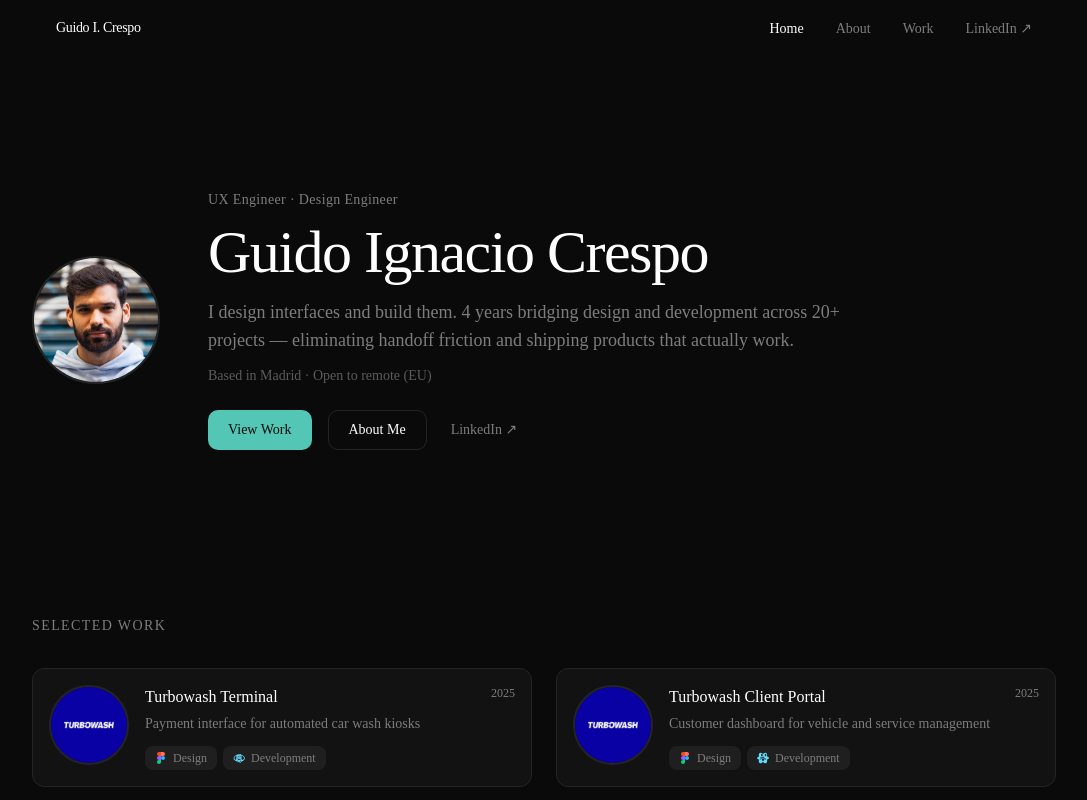
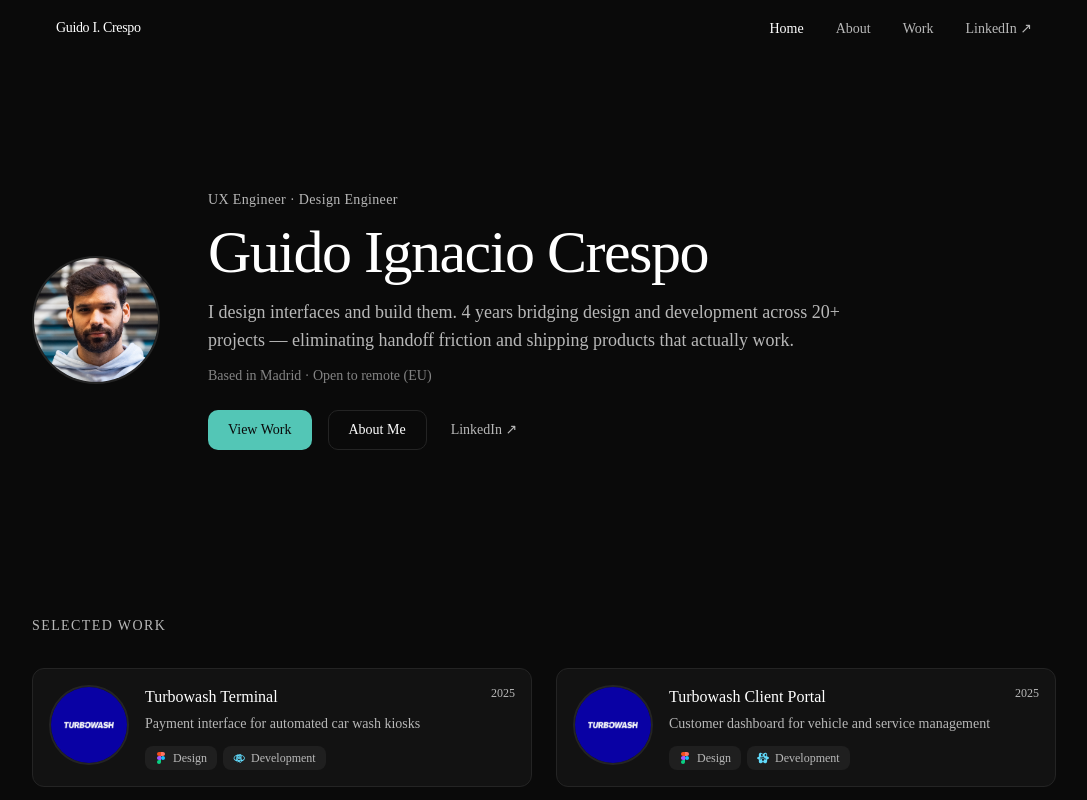
Before and after one commit to guidocsm/guido-portfolio, a Next.js app: page / in a window 1280 px wide. Shown: the top 800 px of the page, without its empty margins (96-1183 px from the left). Built offline with nearby package versions, Linux system fonts and the light colour scheme.

Commit message:
feat: lighten `--muted-foreground` for better readability
Increase brightness for improved contrast against dark backgrounds.

Co-authored-by: Guido <74831389+guidocsm@users.noreply.github.com>

```diff
--- a/app/globals.css
+++ b/app/globals.css
@@ -21,7 +21,7 @@
     --secondary: 0 0% 12%;
     --secondary-foreground: 0 0% 100%;
     --muted: 0 0% 12%;
-    --muted-foreground: 0 0% 49%;
+    --muted-foreground: 0 0% 72%;
     --accent: 172 50% 55%;
     --accent-foreground: 0 0% 4%;
     --destructive: 0 62.8% 30.6%;
```
